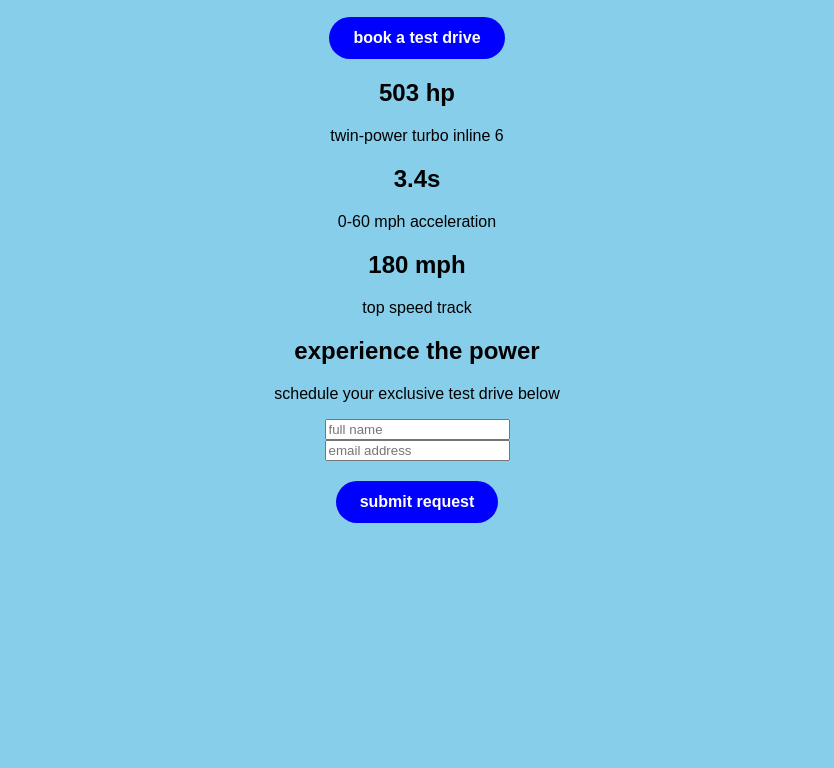
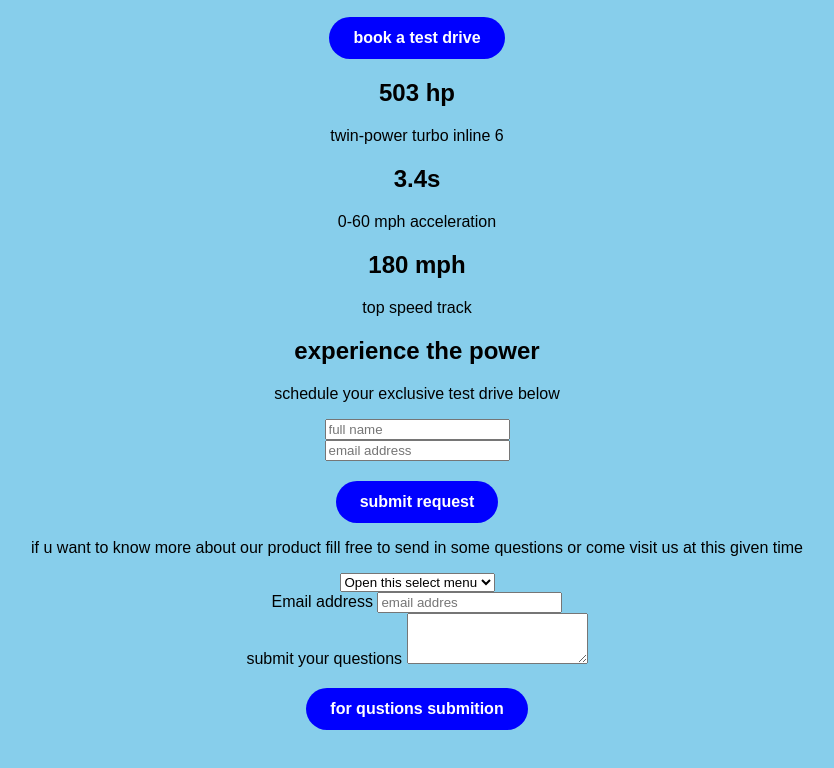
Before and after one commit to Austine-mbugua/Austine, a plain HTML site: page New-program.html in a window 1280 px wide. Shown: the part 668-1436 px from the top of the page, without its empty margins (223-1057 px from the left). Before the commit the page ends 1265 px from the top, so only its background shows below. Drawn offline with Linux system fonts and the light colour scheme.

Commit message:
third commit

```diff
--- a/New-program.html
+++ b/New-program.html
@@ -6,7 +6,7 @@
 </head>
 <style>
     body {
-        background-color:skyblue; /* dark background */
+        background-color:skyblue; /* skyblue background */
         color: white text;     /*white text*/
         font-family: Arial, Helvetica, sans-serif;
         text-align: center;     /*centers all text */
@@ -77,8 +77,23 @@
             </div>
             <button type="submit" class="submit">submit request</button>
             </form>
+            <p>if u want to know more about our product fill free to send in some questions or come visit us at this given time</p>
+        </div>
+        <select class="form-select" aria-label="Default select example">
+  <option selected>Open this select menu</option>
+  <option value="1 pm">One</option>
+  <option value="2 pm">Two</option>
+  <option value="3 pm">Three</option>
+</select>
+    <div class="mb-3">
+  <label for="exampleFormControlInput1" class="form-label">Email address</label>
+  <input type="email" class="form-control" id="exampleFormControlInput1" placeholder="email addres">
+</div>
+<div class="mb-3">
+  <label for="exampleFormControlTextarea1" class="form-label">submit your questions</label>
+  <textarea class="form-control" id="exampleFormControlTextarea1" rows="3"></textarea>
+      <br>
+        <button onclick="alert('thank you for your time !')">for qustions submition</button>
 
-        </div>
-
-    </section>
+</div>
 </body>
```
